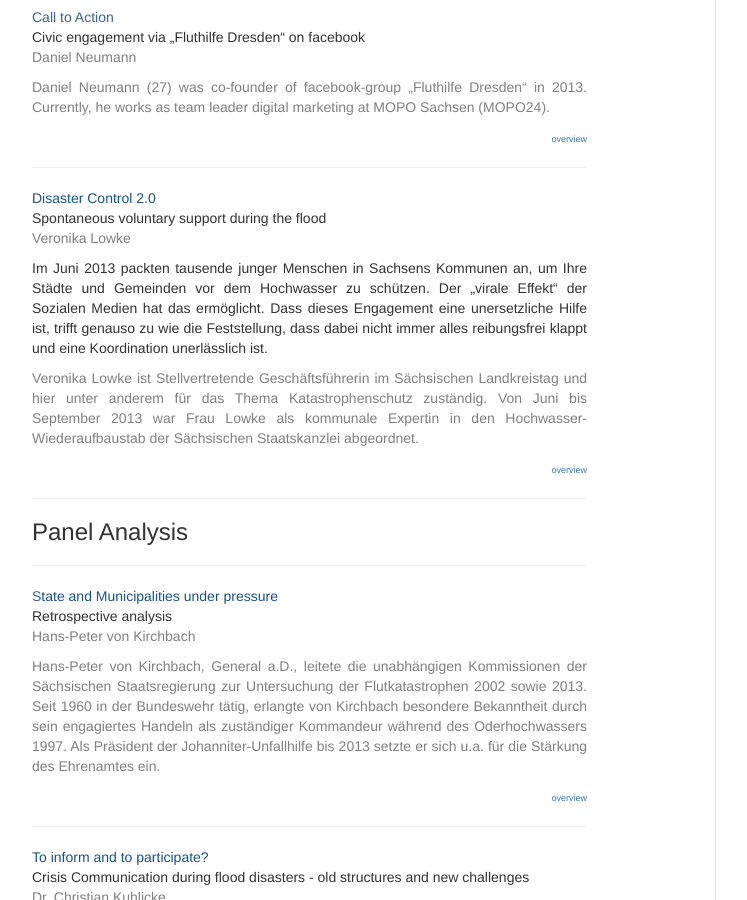
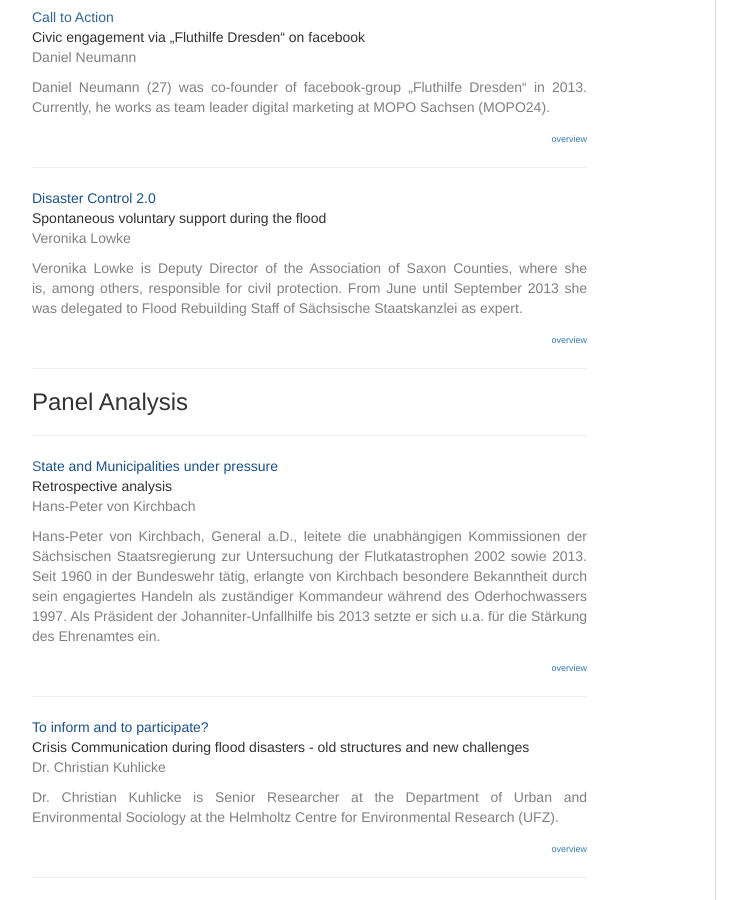
Before and after one commit to susedev/test, a Jekyll site: the page built from titles-and-speakers.html, in a window 1280 px wide and 900 px high, scrolled down 1071 px. Shown: the whole window, without its empty margins (233-980 px from the left). Built offline with Jekyll 4.4.1, drawn with Linux system fonts in a browser that asks for light colours; nearby versions of some CDN libraries.

Commit message:
Edit from JekyllCMS

```diff
--- a/titles-and-speakers.html
+++ b/titles-and-speakers.html
@@ -49,9 +49,7 @@ Civic engagement via &bdquo;Fluthilfe Dresden&ldquo; on facebook<br />
 Spontaneous voluntary support during the flood<br />
 <span style="color: #808080;">Veronika Lowke</span></p>
 
-<p style="text-align: justify;">Im Juni 2013 packten tausende junger Menschen in Sachsens Kommunen an, um Ihre St&auml;dte und Gemeinden vor dem Hochwasser zu sch&uuml;tzen. Der &bdquo;virale Effekt&ldquo; der Sozialen Medien hat das erm&ouml;glicht. Dass dieses Engagement eine unersetzliche Hilfe ist, trifft genauso zu wie die Feststellung, dass dabei nicht immer alles reibungsfrei klappt und eine Koordination unerl&auml;sslich ist.</p>
-
-<p style="text-align: justify;"><span style="color: #808080;">Veronika Lowke ist Stellvertretende Gesch&auml;ftsf&uuml;hrerin im S&auml;chsischen Landkreistag und hier unter anderem f&uuml;r das Thema Katastrophenschutz zust&auml;ndig. Von Juni bis September 2013 war Frau Lowke als kommunale Expertin in den Hochwasser-Wiederaufbaustab der S&auml;chsischen Staatskanzlei abgeordnet.</span></p>
+<p style="text-align: justify;"><span style="color: #808080;">Veronika Lowke is Deputy Director of the Association of Saxon Counties, where she is,&nbsp;among others, responsible for civil protection. From June until September 2013 she was delegated to Flood Rebuilding Staff of S&auml;chsische Staatskanzlei as expert.</span></p>
 
 <p style="text-align: right;"><span style="color: #808080;"><span style="font-size: xx-small;"><a href="http://eijc.github.io/data/programme.html">overview</a></span> </span></p>
 
```
